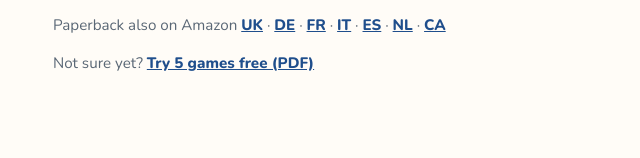
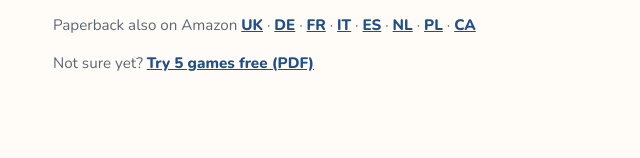
Before and after one commit to tenniswithkids/tenniswithkids.github.io, a plain HTML site: page index.html in a window 1280 px wide. Shown: the part 642-800 px from the top of the page, 17-657 px from the left. Drawn offline with Linux system fonts and the light colour scheme.

Commit message:
Add Amazon PL link
Co-Authored-By: Claude Opus 5.5 <noreply@anthropic.com>
Claude-Session: https://claude.ai/code/session_012UdZrRSvLUgPcXdQ7wEKav

```diff
--- a/index.html
+++ b/index.html
@@ -41,7 +41,7 @@
         <a href="https://www.amazon.com/dp/B0HRLJG5MN" target="_blank" rel="noopener" style="background: #D93B3B; color: #FFFFFF; font-weight: 800; font-size: 1.15rem; padding: 16px 30px; border-radius: 99px; text-decoration: none">Paperback on Amazon</a>
         <a href="https://www.etsy.com/listing/4607660732" target="_blank" rel="noopener" style="background: #FFFFFF; color: #16365F; border: 2px solid #16365F; font-weight: 800; font-size: 1.15rem; padding: 14px 28px; border-radius: 99px; text-decoration: none">Printable PDF on Etsy</a>
       </div>
-      <div style="font-size: 0.95rem; color: #5A6775">Paperback also on Amazon <a href="https://www.amazon.co.uk/dp/B0HRLJG5MN" target="_blank" rel="noopener" style="color: #1F4E8C; font-weight: 700">UK</a> · <a href="https://www.amazon.de/dp/B0HRLJG5MN" target="_blank" rel="noopener" style="color: #1F4E8C; font-weight: 700">DE</a> · <a href="https://www.amazon.fr/dp/B0HRLJG5MN" target="_blank" rel="noopener" style="color: #1F4E8C; font-weight: 700">FR</a> · <a href="https://www.amazon.it/dp/B0HRLJG5MN" target="_blank" rel="noopener" style="color: #1F4E8C; font-weight: 700">IT</a> · <a href="https://www.amazon.es/dp/B0HRLJG5MN" target="_blank" rel="noopener" style="color: #1F4E8C; font-weight: 700">ES</a> · <a href="https://www.amazon.nl/dp/B0HRLJG5MN" target="_blank" rel="noopener" style="color: #1F4E8C; font-weight: 700">NL</a> · <a href="https://www.amazon.ca/dp/B0HRLJG5MN" target="_blank" rel="noopener" style="color: #1F4E8C; font-weight: 700">CA</a> </div>
+      <div style="font-size: 0.95rem; color: #5A6775">Paperback also on Amazon <a href="https://www.amazon.co.uk/dp/B0HRLJG5MN" target="_blank" rel="noopener" style="color: #1F4E8C; font-weight: 700">UK</a> · <a href="https://www.amazon.de/dp/B0HRLJG5MN" target="_blank" rel="noopener" style="color: #1F4E8C; font-weight: 700">DE</a> · <a href="https://www.amazon.fr/dp/B0HRLJG5MN" target="_blank" rel="noopener" style="color: #1F4E8C; font-weight: 700">FR</a> · <a href="https://www.amazon.it/dp/B0HRLJG5MN" target="_blank" rel="noopener" style="color: #1F4E8C; font-weight: 700">IT</a> · <a href="https://www.amazon.es/dp/B0HRLJG5MN" target="_blank" rel="noopener" style="color: #1F4E8C; font-weight: 700">ES</a> · <a href="https://www.amazon.nl/dp/B0HRLJG5MN" target="_blank" rel="noopener" style="color: #1F4E8C; font-weight: 700">NL</a> · <a href="https://www.amazon.pl/dp/B0HRLJG5MN" target="_blank" rel="noopener" style="color: #1F4E8C; font-weight: 700">PL</a> · <a href="https://www.amazon.ca/dp/B0HRLJG5MN" target="_blank" rel="noopener" style="color: #1F4E8C; font-weight: 700">CA</a> </div>
       <div style="font-size: 0.95rem; color: #5A6775">Not sure yet? <a href="Tennis_with_Kids_free_sample.pdf" style="font-weight: 800; color: #1F4E8C">Try 5 games free (PDF)</a></div>
     </div>
     <div style="flex: 1 1 440px; min-width: 0; position: relative">
@@ -116,7 +116,7 @@
     <h2 style="margin: 0; font-family: 'Fredoka', sans-serif; font-weight: 700; font-size: 2.6rem; color: #16365F">Start playing this weekend</h2>
     <div style="font-size: 1.15rem; color: #3B4A5A; max-width: 640px">100 cards, 3 age levels, star chart and certificate. As a paperback book or a printable PDF.</div>
     <div style="display: flex; flex-wrap: wrap; gap: 14px; justify-content: center"><a href="https://www.amazon.com/dp/B0HRLJG5MN" target="_blank" rel="noopener" style="background: #D93B3B; color: #FFFFFF; font-weight: 800; font-size: 1.15rem; padding: 16px 30px; border-radius: 99px; text-decoration: none">Paperback on Amazon</a><a href="https://www.etsy.com/listing/4607660732" target="_blank" rel="noopener" style="background: #FFFFFF; color: #16365F; border: 2px solid #16365F; font-weight: 800; font-size: 1.15rem; padding: 14px 28px; border-radius: 99px; text-decoration: none">Printable PDF on Etsy</a></div>
-    <div style="font-size: 0.95rem; color: #5A6775">Paperback also on Amazon <a href="https://www.amazon.co.uk/dp/B0HRLJG5MN" target="_blank" rel="noopener" style="color: #1F4E8C; font-weight: 700">UK</a> · <a href="https://www.amazon.de/dp/B0HRLJG5MN" target="_blank" rel="noopener" style="color: #1F4E8C; font-weight: 700">DE</a> · <a href="https://www.amazon.fr/dp/B0HRLJG5MN" target="_blank" rel="noopener" style="color: #1F4E8C; font-weight: 700">FR</a> · <a href="https://www.amazon.it/dp/B0HRLJG5MN" target="_blank" rel="noopener" style="color: #1F4E8C; font-weight: 700">IT</a> · <a href="https://www.amazon.es/dp/B0HRLJG5MN" target="_blank" rel="noopener" style="color: #1F4E8C; font-weight: 700">ES</a> · <a href="https://www.amazon.nl/dp/B0HRLJG5MN" target="_blank" rel="noopener" style="color: #1F4E8C; font-weight: 700">NL</a> · <a href="https://www.amazon.ca/dp/B0HRLJG5MN" target="_blank" rel="noopener" style="color: #1F4E8C; font-weight: 700">CA</a> · Printable PDF: instant download from our <a href="https://tenniswithkids.etsy.com" target="_blank" rel="noopener" style="color: #5A6775">Etsy shop</a></div>
+    <div style="font-size: 0.95rem; color: #5A6775">Paperback also on Amazon <a href="https://www.amazon.co.uk/dp/B0HRLJG5MN" target="_blank" rel="noopener" style="color: #1F4E8C; font-weight: 700">UK</a> · <a href="https://www.amazon.de/dp/B0HRLJG5MN" target="_blank" rel="noopener" style="color: #1F4E8C; font-weight: 700">DE</a> · <a href="https://www.amazon.fr/dp/B0HRLJG5MN" target="_blank" rel="noopener" style="color: #1F4E8C; font-weight: 700">FR</a> · <a href="https://www.amazon.it/dp/B0HRLJG5MN" target="_blank" rel="noopener" style="color: #1F4E8C; font-weight: 700">IT</a> · <a href="https://www.amazon.es/dp/B0HRLJG5MN" target="_blank" rel="noopener" style="color: #1F4E8C; font-weight: 700">ES</a> · <a href="https://www.amazon.nl/dp/B0HRLJG5MN" target="_blank" rel="noopener" style="color: #1F4E8C; font-weight: 700">NL</a> · <a href="https://www.amazon.pl/dp/B0HRLJG5MN" target="_blank" rel="noopener" style="color: #1F4E8C; font-weight: 700">PL</a> · <a href="https://www.amazon.ca/dp/B0HRLJG5MN" target="_blank" rel="noopener" style="color: #1F4E8C; font-weight: 700">CA</a> · Printable PDF: instant download from our <a href="https://tenniswithkids.etsy.com" target="_blank" rel="noopener" style="color: #5A6775">Etsy shop</a></div>
   </div>
 
   <div style="background: #16365F; color: #DCE6F2">
```
